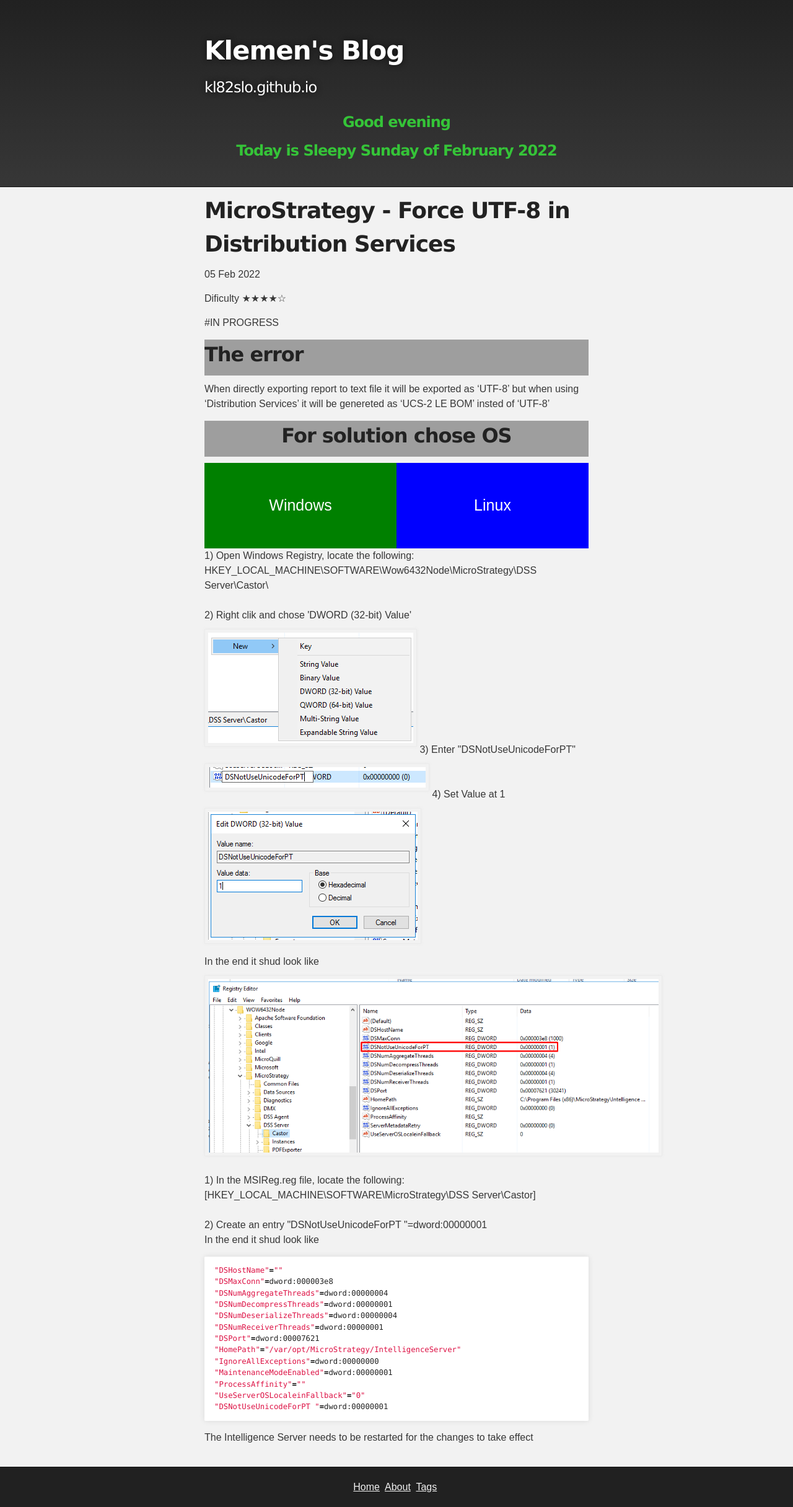
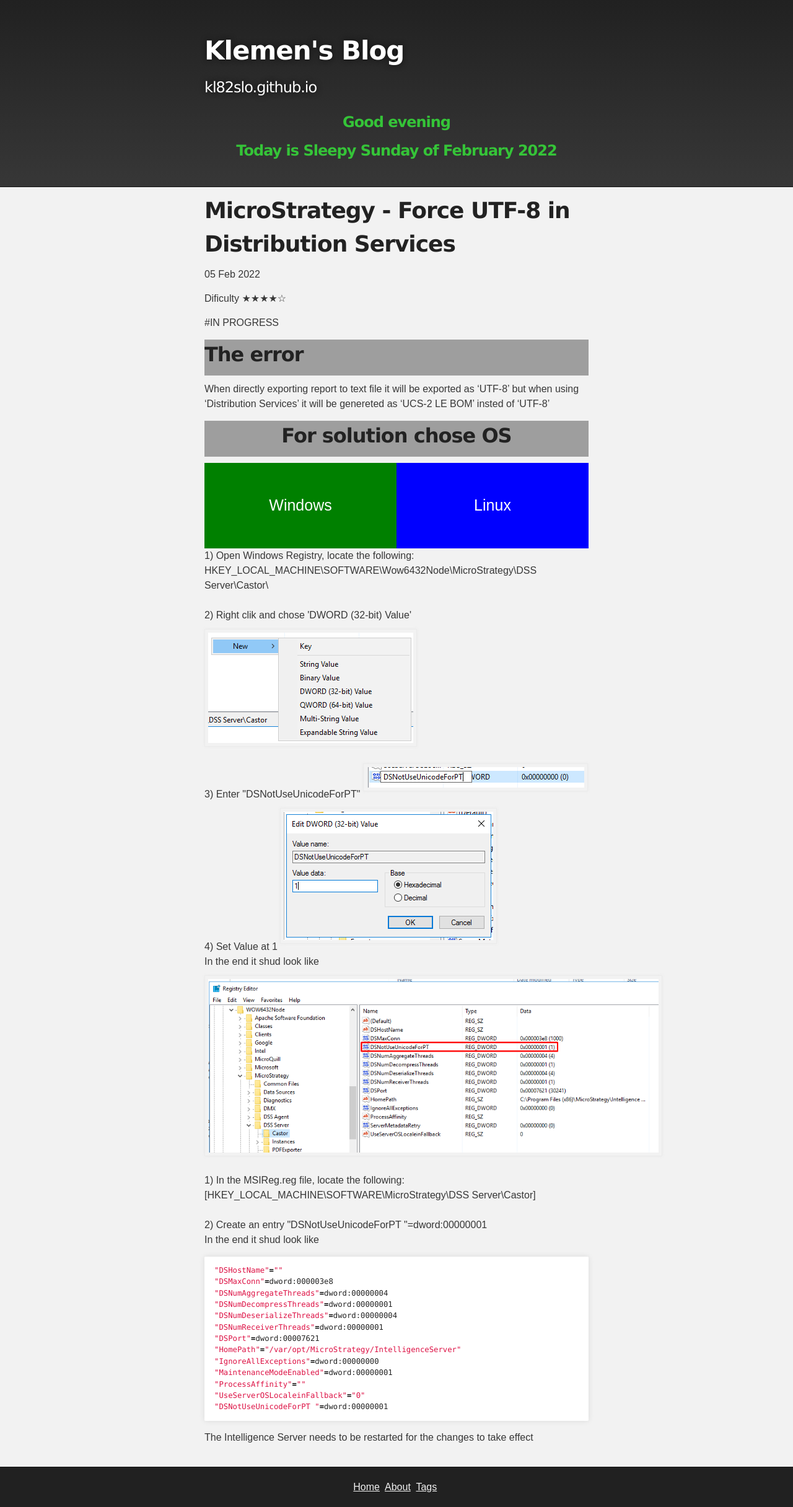
Before and after one commit to kl82slo/kl82slo.github.io, a Jekyll site: the page built from _posts/2022-02-05-0009 MicroStrategy Force UTF8 in Distribution Services.md, in a window 1280 px wide. Shown: the whole page at 62% size. Built offline with Jekyll 4.4.1, drawn with Linux system fonts in a browser that asks for light colours; grey boxes are pictures that could not be loaded.

Commit message:
Update 2022-02-05-0009 MicroStrategy Force UTF8 in Distribution Services.md

```diff
--- a/_posts/2022-02-05-0009 MicroStrategy Force UTF8 in Distribution Services.md
+++ b/_posts/2022-02-05-0009 MicroStrategy Force UTF8 in Distribution Services.md
@@ -74,9 +74,9 @@
 1) Open Windows Registry, locate the following: HKEY_LOCAL_MACHINE\SOFTWARE\Wow6432Node\MicroStrategy\DSS Server\Castor\
 <br /><br />
 2) Right clik and chose 'DWORD (32-bit) Value'
-<img src="/img/20220205_0009/DSNotUseUnicodeForPT00.png" alt="DSNotUseUnicodeForPT00">
+<img src="/img/20220205_0009/DSNotUseUnicodeForPT00.png" alt="DSNotUseUnicodeForPT00">   <br />
 3) Enter "DSNotUseUnicodeForPT"
-<img src="/img/20220205_0009/DSNotUseUnicodeForPT01.png" alt="DSNotUseUnicodeForPT01">
+<img src="/img/20220205_0009/DSNotUseUnicodeForPT01.png" alt="DSNotUseUnicodeForPT01">   <br />
 4) Set Value at 1
 <img src="/img/20220205_0009/DSNotUseUnicodeForPT02.png" alt="DSNotUseUnicodeForPT02">    <br />
 In the end it shud look like   <br />
```
